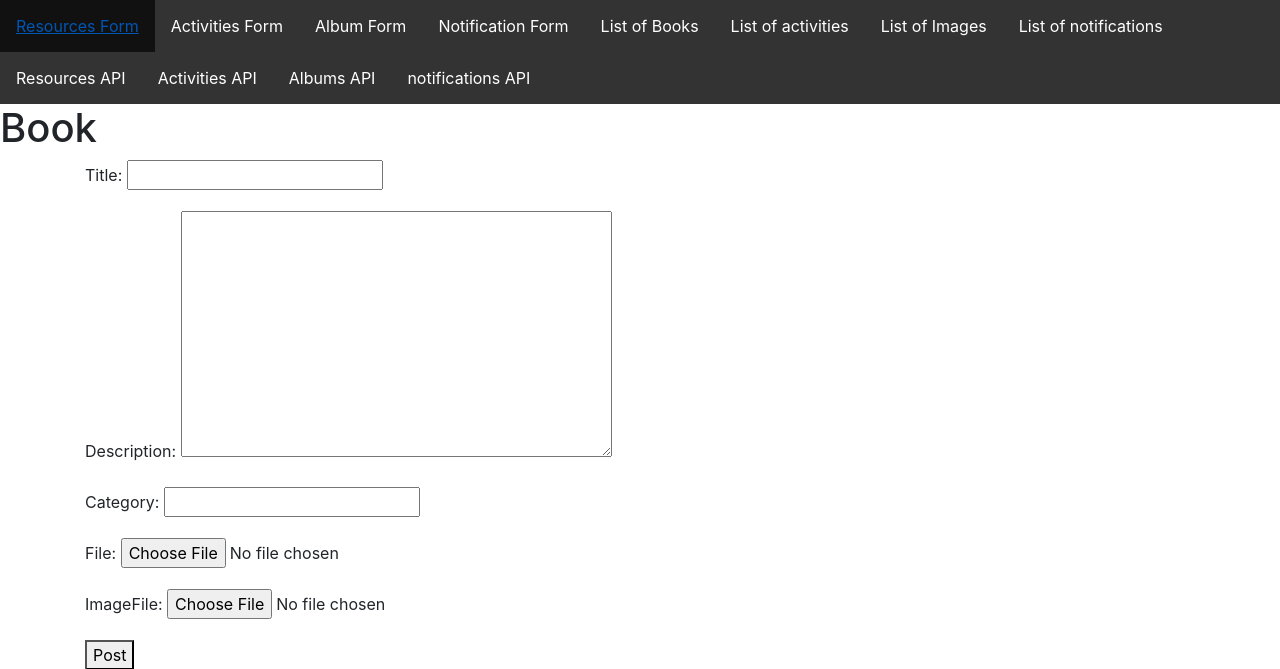
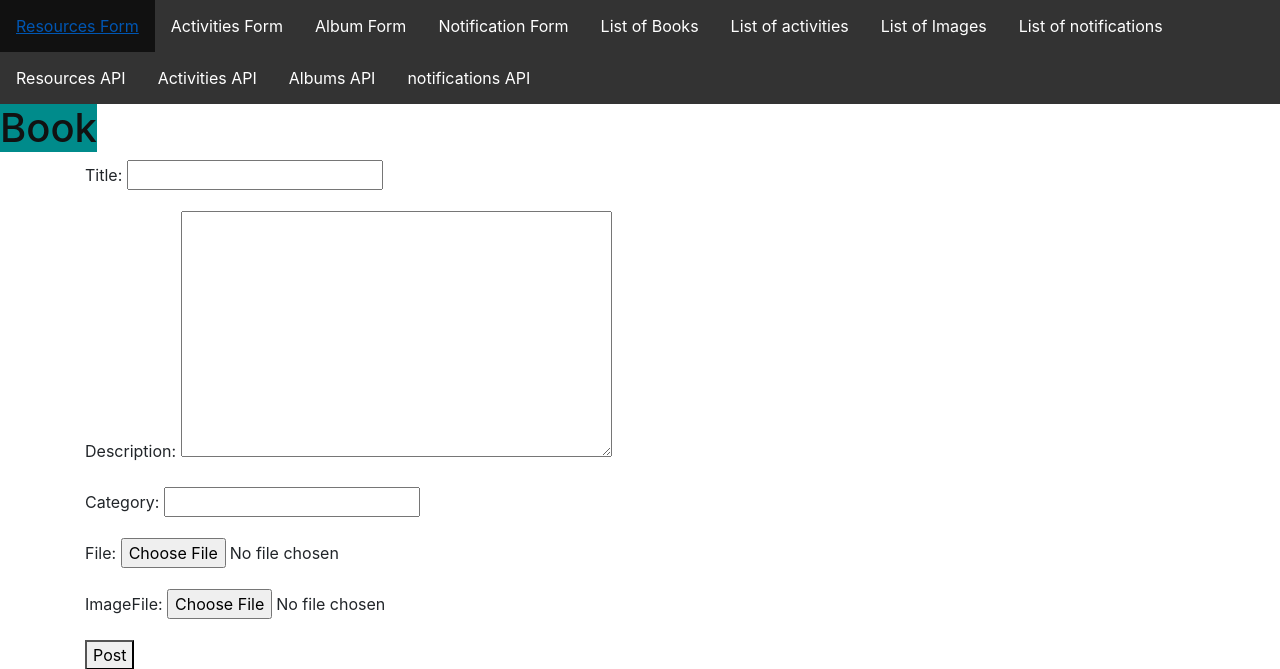
Before and after one commit to Bum-Ho12/Carp-web, a Django app: page / in a window 1280 px wide. Shown: the top 669 px of the page. Run offline with Django 3.2, Linux system fonts and the light colour scheme; some libraries are stand-ins or nearby versions.

Commit message:
few updates to change app workings

```diff
--- a/template/base.html
+++ b/template/base.html
@@ -33,6 +33,11 @@
         li a:hover {
           background-color: #111;
         }
+        h1{
+          color: #111;
+          background-color: darkcyan;
+          width: fit-content;
+        }
     </style>
 </head>
 <body>
--- a/template/index.html
+++ b/template/index.html
@@ -1,7 +1,7 @@
 {% extends 'base.html' %}
 
 {% block create %}
-<h1>Book</h1>
+<h1 id ="bookTitle">Book</h1>
 <div class="container">
    <form method="POST" enctype="multipart/form-data">
        {% csrf_token %}
```
Also changed, not shown: template/all.css (added).
